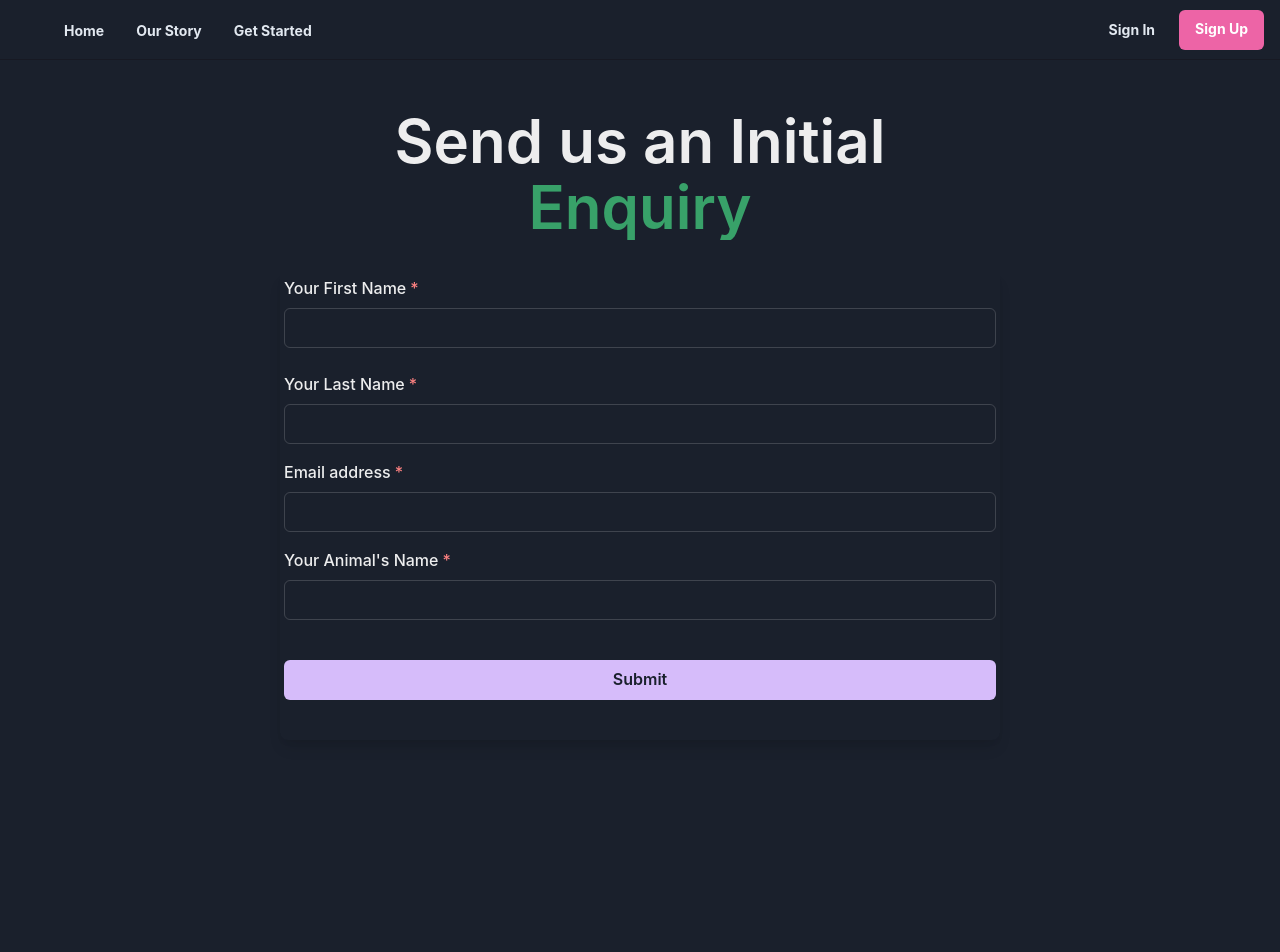
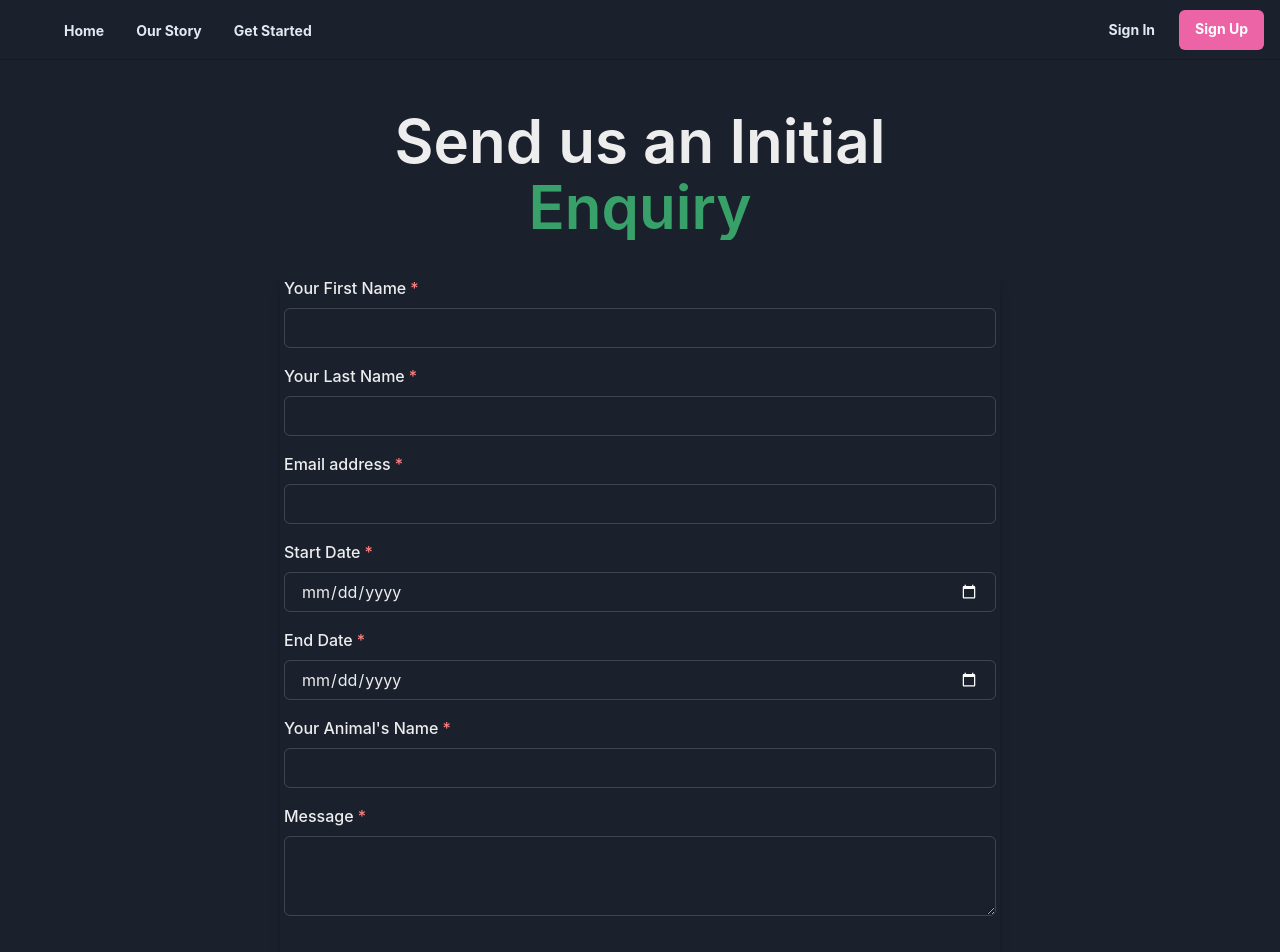
Before and after one commit to laurendoesntlikeusernames/puppies, a Next.js app: page /get-started in a window 1280 px wide. Shown: the top 952 px of the page. Before the commit the page ends 800 px from the top, so only its background shows below. Built offline with nearby package versions, Linux system fonts and the light colour scheme.

Commit message:
date picker

```diff
--- a/components/ClientForm.jsx
+++ b/components/ClientForm.jsx
@@ -8,10 +8,11 @@ import {
   Heading,
   Text,
   Box,
-  Flex,
   Grid,
+  Textarea,
 } from '@chakra-ui/react';
 import { useFormik } from "formik";
+import MuiDateRangePicker from './MuiDateRangePicker.jsx';
 
 const ClientForm = () => {
     const formik = useFormik({
@@ -20,6 +21,9 @@ const ClientForm = () => {
           lastName: '',
           petName: '',
           email: '',
+          startDate: '',
+          endDate: '',
+          message: '',
         },
         onSubmit: (values) => {
           const endpoint = 'https://lsho6otfdl.execute-api.us-east-1.amazonaws.com/Prod/submitForm'
@@ -46,6 +50,7 @@ const ClientForm = () => {
 
   })
   return (
+
 <form onSubmit={formik.handleSubmit}>
 
 <Stack spacing={8} mx={'auto'} maxW={'3xl'} py={12} px={6}>
@@ -65,9 +70,7 @@ const ClientForm = () => {
 <Box rounded={'lg'} boxShadow={'lg'}  p={1}>
 <Stack spacing={4}>
 
-<Grid gap={6}>
-    <Box>
-    <FormControl isRequired >
+<FormControl isRequired  >
 <FormLabel>Your First Name</FormLabel>
 <Input
 id="firstName"
@@ -76,8 +79,7 @@ const ClientForm = () => {
 value={formik.values.firstName} onChange={formik.handleChange}
 w="100%"/>
 </FormControl>
-    </Box>
-    <Box>
+
 <FormControl isRequired>
 <FormLabel>Your Last Name</FormLabel>
 <Input
@@ -87,8 +89,6 @@ const ClientForm = () => {
 value={formik.values.lastName} onChange={formik.handleChange}
 w="100%"/>
 </FormControl>
-    </Box>
-</Grid>
 
 <FormControl isRequired >
 <FormLabel>Email address</FormLabel>
@@ -99,8 +99,26 @@ const ClientForm = () => {
 value={formik.values.email} onChange={formik.handleChange} />
 </FormControl>
 
+<FormControl isRequired>
+  <FormLabel>Start Date</FormLabel>
+  <Input
+  type="date"
+  id="startDate"
+  name="startDate"
+  value={formik.values.startDate}
+  onChange={formik.handleChange} />
+</FormControl>
 
-            <Box>
+<FormControl isRequired>
+  <FormLabel>End Date</FormLabel>
+  <Input
+  type="date"
+  id="endDate"
+  name="endDate"
+  value={formik.values.endDate}
+  onChange={formik.handleChange} />
+</FormControl>
+
 <FormControl isRequired >
 <FormLabel>Your Animal&apos;s Name</FormLabel>
 <Input
@@ -110,7 +128,17 @@ const ClientForm = () => {
 value={formik.values.petName} onChange={formik.handleChange}
 />
 </FormControl>
-             </Box>
+
+<FormControl isRequired >
+<FormLabel>Message</FormLabel>
+<Textarea
+id="message"
+name="message"
+type="text"
+value={formik.values.message} onChange={formik.handleChange}
+/>
+</FormControl>
+
 
 <Stack spacing={9} pt={6}>
 <Button
@@ -131,8 +159,8 @@ const ClientForm = () => {
 </Stack>
 </Box>
 </Stack>
+</form>
 
-    </form>
 
   )
 }
--- /dev/null
+++ b/components/MuiDateRangePicker.jsx
@@ -0,0 +1,9 @@
+import React from 'react'
+
+const MuiDateRangePicker = () => {
+  return (
+    <div>MuiDateRangePicker</div>
+  )
+}
+
+export default MuiDateRangePicker
--- a/package.json
+++ b/package.json
@@ -15,12 +15,15 @@
     "@emotion/styled": "^11.9.3",
     "@material-ui/core": "^4.12.4",
     "@material-ui/lab": "^4.0.0-alpha.61",
-    "@react-google-maps/api": "^2.7.0",
+    "@mui/material": "^5.4.1",
+    "@mui/system": "^5.4.1",
     "axios": "^0.27.2",
     "formik": "^2.2.9",
     "framer-motion": "^6.5.1",
     "google-map-react": "^2.1.10",
+    "install": "^0.13.0",
     "next": "12.2.3",
+    "npm": "^8.19.2",
     "react": "18.2.0",
     "react-dom": "18.2.0",
     "react-icons": "^4.4.0"
--- a/pages/_app.js
+++ b/pages/_app.js
@@ -5,7 +5,20 @@ import { extendTheme } from '@chakra-ui/react'
 const config = {
   useSystemColorMode: false,
   initialColorMode: 'dark',
-
+  semanticTokens: {
+    colors: {
+      error: 'red.500',
+      success: 'green.500',
+      primary: {
+        default: 'red.500',
+        _dark: 'red.400',
+      },
+      secondary: {
+        default: 'red.800',
+        _dark: 'red.700',
+      },
+    },
+  },
 }
 
 const theme = extendTheme({ config })
--- a/pages/index.js
+++ b/pages/index.js
@@ -1,9 +1,6 @@
 import React from 'react'
-import {Container, VStack} from '@chakra-ui/react'
-import Header from '../components/Header'
 import NavBar from '../components/NavBar.tsx'
 import Hero from '../components/Hero'
-
 
 export default function Index() {
   return (
```
Also changed, not shown: zscrap.jsx (+22 -33 lines), 1 other file (tests, documents, lock files or other folders). Lines whose indentation alone changed are shown as unchanged.
